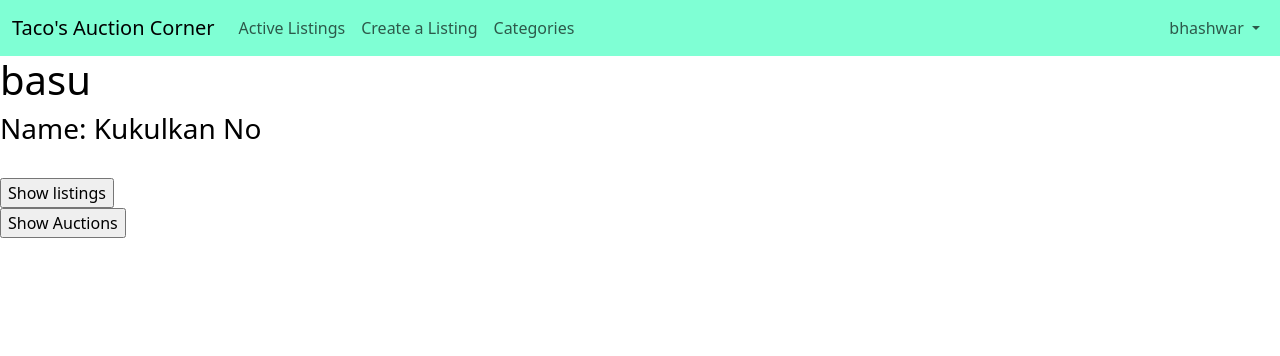
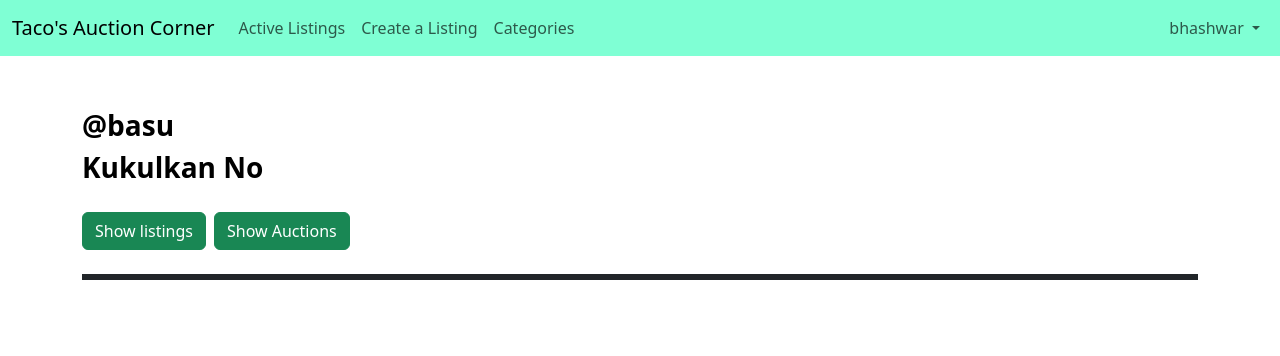
Before and after one commit to freshbash/commerce, a Django app: a page that uses auctions/templates/auctions/profile.html in a window 1280 px wide. Shown: the top 356 px of the page. Run offline with Django 3.2, Linux system fonts and the light colour scheme; a user stored in the database is signed in; data comes from the database, SQL or seed files in the repository.

Commit message:
resolved profile page

```diff
--- a/auctions/templates/auctions/profile.html
+++ b/auctions/templates/auctions/profile.html
@@ -6,28 +6,56 @@
 {% endblock %}
 
 {% block body %}
-    <div>
-        <h1>{{ profile.username }}</h1>
-    </div>
-    <div>
-        <h3>Name:&nbsp;{{ profile.first_name }}&nbsp;{{ profile.last_name }}</h3>
-    </div>
+    <div class="container my-5">
+        <div class="fs-3 fw-bold">@{{ profile.username }}</div>
+        <div class="fs-3 fw-bold">{{ profile.first_name }}&nbsp;{{ profile.last_name }}</div>
         <br>
-    <div>
+        <div class="d-flex">
             <form action="{% url 'profile' profile.username %}" method="post">
                 {% csrf_token %}
                 <input type="hidden" name="view" value="listings">
-            <input type="submit" value="Show listings">
+                <input class="btn btn-success" type="submit" value="Show listings">
             </form>
-        <form action="{% url 'profile' profile.username %}" method="post">
+            <form action="{% url 'profile' profile.username %}" class="ms-2" method="post">
                 {% csrf_token %}
                 <input type="hidden" name="view" value="auctions">
-            <input type="submit" value="Show Auctions">
+                <input class="btn btn-success" type="submit" value="Show Auctions">
             </form>
         </div>
+        <div class="border border-3 border-dark my-4"></div>
         {% if view %}
+            <div class="active-listings">
                 {% for item in view %}
-            <div>{{ item.title }}</div>
+                    <div class="tile">
+                        <div class="img-wrapper">
+                            {% if item.image_url %}
+                                <a href="{% url 'listing' item.id %}">
+                                    <img class="tile-img" src="{{ item.image_url }}" loading="lazy">
+                                </a>
+                            {% else %}
+                                <a href="{% url 'listing' item.id %}">
+                                    <img class="tile-img" src="{% static 'auctions/no-image.png' %}" loading="lazy">
+                                </a>
+                            {% endif %}
+                        </div>
+                        <div class="info-wrapper">
+                            <div class="title-wrapper">
+                                <a class="text-link" href="{% url 'listing' item.id %}">
+                                    {{ item.title }}
+                                </a>
+                            </div>
+
+                            <div class="price-wrapper">
+                                <b>Current Price:</b>&nbsp;
+                                <a class="text-link" href="{% url 'listing' item.id %}">
+                                    <b>&dollar;&nbsp;</b>{{ item.current_price }}
+                                </a>
+                            </div>
+                            <div class="user-wrapper">Posted by&nbsp;<b><a class="text-link" href="{% url 'profile' item.user.username %}">{{ item.user }}</a></b></div>
+                        </div>
+                    </div>
                 {% endfor %}
+            </div>
         {% endif %}
+    </div>
 {% endblock %}
```
Lines whose indentation alone changed are shown as unchanged.
